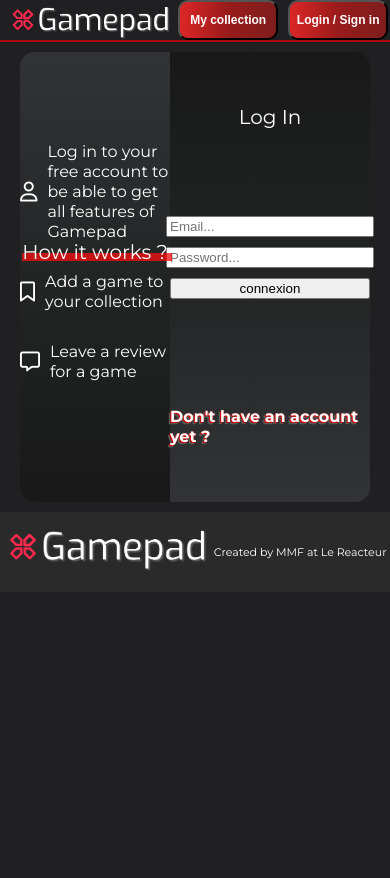
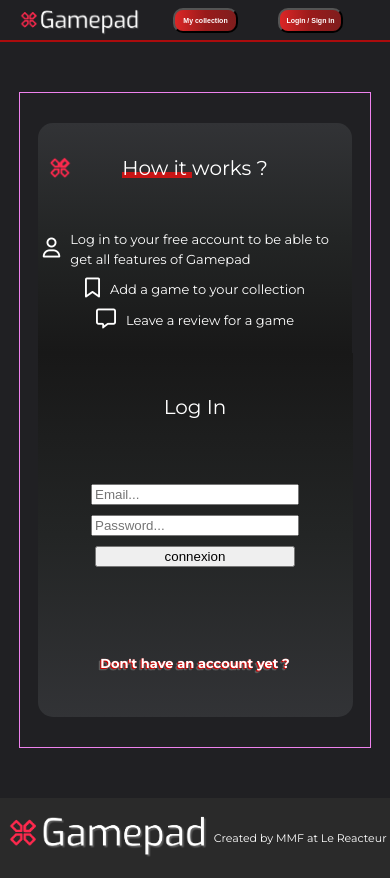
Before and after one commit to MarieMelodyF/GamePad-Front, a React (Vite) app: page /user/login in a window 390 px wide. Before the commit the page ends 844 px from the top, so only its background shows below. Built offline with nearby package versions, Linux system fonts and the light colour scheme; the HTML template or start-up script is replaced by a standard one.

Commit message:
responsive, log/sign, collection

```diff
--- a/src/App.css
+++ b/src/App.css
@@ -742,12 +742,12 @@ label {
 /* ------------------- */
 /* ------------------- */
 
-.favs {
+/* .favs {
   border: 1px solid salmon;
   display: flex;
   flex-wrap: wrap;
   height: 100%;
-}
+} */
 
 .fav {
   font-size: 20px;
@@ -869,6 +869,9 @@ footer {
     justify-content: center;
     align-items: center;
   }
+  .form-log {
+    margin: 50px auto;
+  }
 }
 
 /* ---------------------------- */
@@ -921,6 +924,9 @@ footer {
     justify-content: center;
     align-items: center;
   }
+  .form-log {
+    margin: 50px auto;
+  }
 }
 /* ---------------------------- */
 /* ----------900PX------------- */
@@ -939,6 +945,24 @@ footer {
   }
   .imgGame {
     max-width: 700px;
+  }
+  .form-log {
+    max-width: 700px;
+    margin: 50px auto;
+  }
+  .col-log-right {
+    width: 350px;
+  }
+
+  .col-log-left {
+    width: 350px;
+    padding: 5px;
+  }
+  .form-logo {
+    height: 40px;
+    position: relative;
+    top: -40px;
+    left: -100px;
   }
 }
 
@@ -1028,6 +1052,20 @@ footer {
     margin-bottom: 20px;
     margin-top: 20px;
   }
+
+  .form-log {
+    max-width: 600px;
+    margin: 50px auto;
+  }
+
+  .col-log-right {
+    width: 300px;
+  }
+
+  .col-log-left {
+    width: 300px;
+    padding: 5px;
+  }
 }
 
 /* ---------------------------- */
@@ -1082,26 +1120,34 @@ footer {
   /* ---------------------------- */
   @media (max-width: 390px) {
     .container {
-      width: 350px;
+      width: 390px;
       padding: 10px 0;
     }
 
     .Header_container > img {
-      height: 40px;
-    }
-
-    .headerButton {
-      gap: 10px;
-      max-width: 200px;
+      height: 30px;
     }
 
     .headerButton button {
-      width: 100px;
-      font-size: 12px;
+      width: 65px;
+      height: 25px;
+      font-size: 7px;
     }
+    /* --------------------- */
+    /* ------ALLGAMES------- */
 
     .search_barre {
-      max-width: 200px;
+      max-width: 170px;
+      height: 35px;
+    }
+    .pageButton2,
+    .pageButton {
+      height: 25px;
+      width: 55px;
+      font-size: 10px;
+    }
+    span.page {
+      font-size: 12px;
     }
     h1 {
       font-size: 20px;
@@ -1114,6 +1160,8 @@ footer {
     .imgGames {
       max-width: 150px;
     }
+    /* ----------------- */
+    /* ------GAME------- */
 
     .imgGame {
       height: 350px;
@@ -1151,10 +1199,14 @@ footer {
       height: 45px;
       border-radius: 0 0 10px 10px;
     }
+    /* --------------------- */
+    /* ------reviews------- */
+
     div .allreviews {
-      max-width: 100%;
+      max-width: 95%;
       font-size: 12px;
       margin-bottom: 10px;
+      padding: 0 5px;
     }
     .reviews-card p {
       font-size: 12px;
@@ -1174,5 +1226,159 @@ footer {
       font-size: 12px;
       margin-left: 12px;
     }
+    /* ---------------- */
+    /* ------LOG------- */
+    .form-log {
+      padding: 30px 0;
+      max-width: 350px;
+      display: flex;
+      flex-direction: column;
+      justify-content: center;
+      align-items: center;
+      font-size: 13px;
+      height: calc(100vh - 250px);
+      border: 1px solid violet;
+    }
+
+    .col-log-right {
+      width: 90%;
+      border-radius: 0px 0px 15px 15px;
+    }
+    .col-log-right2 input {
+      margin-top: 10px;
+      width: 200px;
+      height: 10px;
+      margin-bottom: -5px;
+    }
+    .col-log-right2 {
+      display: flex;
+      flex-direction: column;
+      margin: auto;
+      height: 100px;
+    }
+
+    .right-form {
+      display: flex;
+      flex-direction: column;
+      height: 15px;
+    }
+    .right-form:nth-child(3) {
+      display: flex;
+      flex-direction: row;
+      height: 30px;
+      font-size: 12px;
+    }
+    div .right-form img {
+      height: 40px;
+      border-radius: 50%;
+      margin-left: 20px;
+      margin-top: 15px;
+    }
+    div .right-form p {
+      margin-left: 20px;
+      padding-top: 5px;
+    }
+    .right-form input {
+      width: 200px;
+      height: 10px;
+      margin-top: 5px;
+    }
+
+    .top-form h1 {
+      margin: 0;
+    }
+
+    .col-log-left {
+      width: 87%;
+      border-radius: 15px 15px 0px 0px;
+    }
+
+    .log-left-int {
+      display: flex;
+      flex-direction: column;
+      justify-content: space-evenly;
+      /* flex: 1; */
+      margin-bottom: 10px;
+      height: 120px;
+    }
+
+    .log-left-int p {
+      line-height: 20px;
+      margin-top: 2px;
+    }
+
+    .form-logo {
+      height: 30px;
+      position: relative;
+      top: 25px;
+      left: -135px;
+    }
+    .title-form {
+      position: relative;
+      z-index: 3;
+      bottom: 30px;
+    }
+
+    .title-form::after {
+      content: " ";
+      position: absolute;
+      height: 6px;
+      width: 70px;
+      bottom: -20px;
+      left: 0;
+      z-index: -2;
+    }
+    /* ----------------------- */
+    /* ------COLLECTION------- */
+
+    .fav {
+      font-size: 20px;
+      display: flex;
+      flex-wrap: wrap;
+      height: calc(100vh - 98px);
+    }
+
+    .fav-game {
+      height: 120px;
+      font-size: 10px;
+    }
+    .img-fav {
+      height: 100px;
+      width: 100%;
+      object-fit: cover;
+      border-radius: 10px;
+      z-index: 1;
+    }
+
+    .delete-button {
+      margin: 4px;
+      height: 21px;
+      width: 21px;
+      font-weight: bold;
+      background-color: white;
+      transition: width 0.5s, height 0.5s, background-color 1s;
+      color: red;
+      border: 1px solid black;
+      border-radius: 50%;
+      position: absolute;
+      z-index: 2;
+    }
+
+    .delete-button:hover {
+      height: 25px;
+      width: 25px;
+      background-color: red;
+      color: white;
+    }
+
+    .no-fav {
+      display: flex;
+      flex-direction: column;
+      justify-content: space-evenly;
+      align-items: center;
+      text-align: center;
+      width: 500px;
+      font-size: 15px;
+    }
   }
 }
--- a/src/pages/Login.jsx
+++ b/src/pages/Login.jsx
@@ -24,8 +24,11 @@ const Login = ({ setToken }) => {
       />
       <div className="col-log-left">
         <img className="form-logo" src={logo} alt="" />
-        <h1 className="title-form">How it works ?</h1>
+        <div className="title-form">
+          <h1>How it works ?</h1>
+        </div>
 
+        <div className="log-left-int">
           <div className="icon">
             <i className="fa-regular fa-user"></i>
             <p>
@@ -42,6 +45,7 @@ const Login = ({ setToken }) => {
           <div className="icon">
             <i className="fa-regular fa-message"></i>
             <p>Leave a review for a game</p>
+          </div>
         </div>
       </div>
       <div className="col-log-right">
--- a/src/pages/Signup.jsx
+++ b/src/pages/Signup.jsx
@@ -92,8 +92,10 @@ const Signup = ({ token, setToken }) => {
       />
       <div className="col-log-left">
         <img className="form-logo" src={logo} alt="" />
-        <h1 className="title-form">How it works ?</h1>
-
+        <div className="title-form">
+          <h1>How it works ?</h1>
+        </div>
+        <div className="log-left-int">
           <div className="icon">
             <i className="fa-regular fa-user"></i>
             <p>
@@ -112,6 +114,8 @@ const Signup = ({ token, setToken }) => {
             <p>Leave a review for a game</p>
           </div>
         </div>
+      </div>
+
       <div className="col-log-right">
         <form>
           <div className="top-form">
@@ -186,11 +190,11 @@ const Signup = ({ token, setToken }) => {
                 <p style={{ marginTop: "10px" }}> No avatar chosen</p>
               ) : (
                 <img
-                  style={{
-                    height: "70px",
-                    borderRadius: "50%",
-                    marginLeft: "20px",
-                  }}
+                  // style={{
+                  //   height: "70px",
+                  //   borderRadius: "50%",
+                  //   marginLeft: "20px",
+                  // }}
                   src={URL.createObjectURL(avatar_user)}
                   alt=""
                 />
```
Lines whose indentation alone changed are shown as unchanged.
